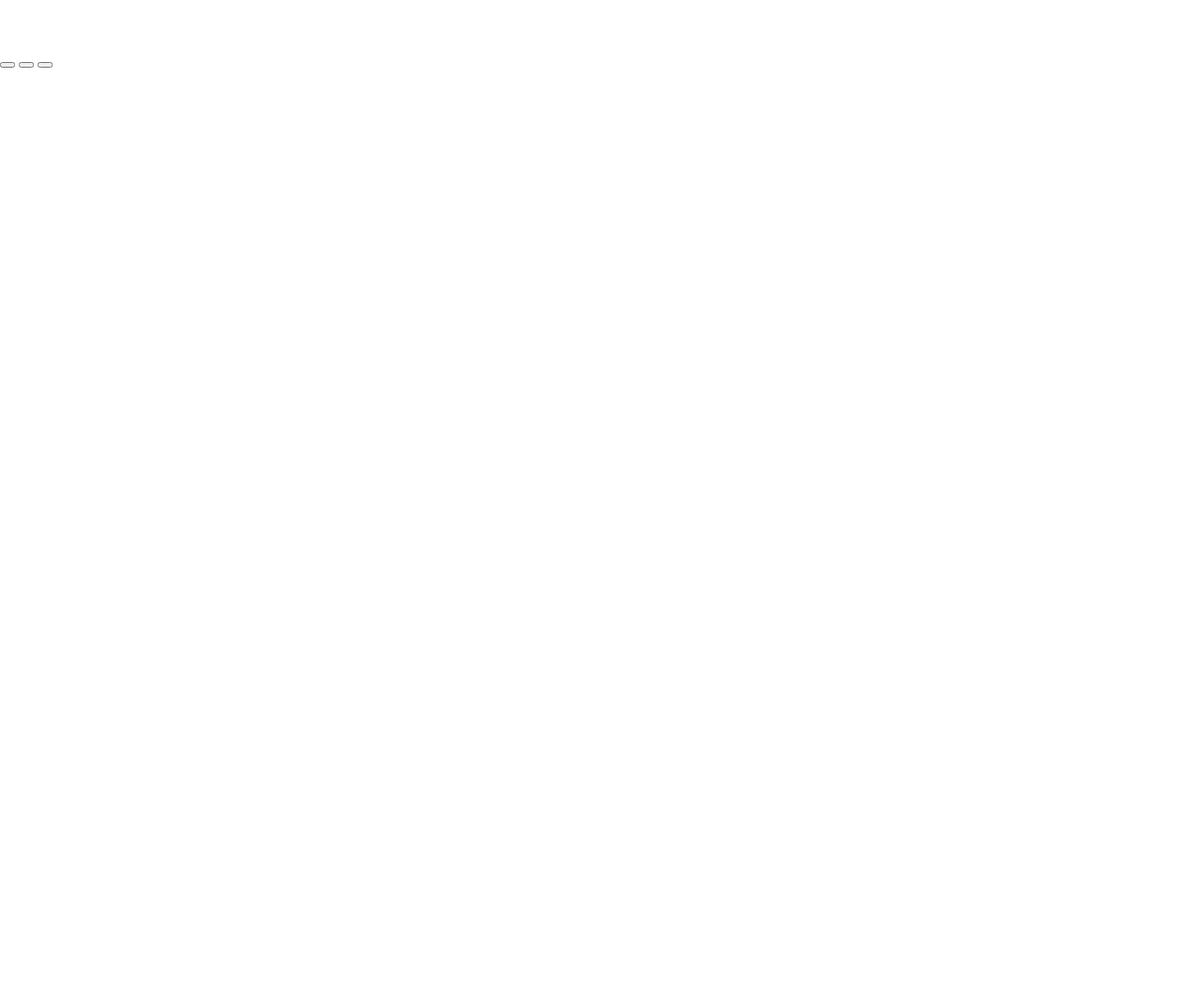
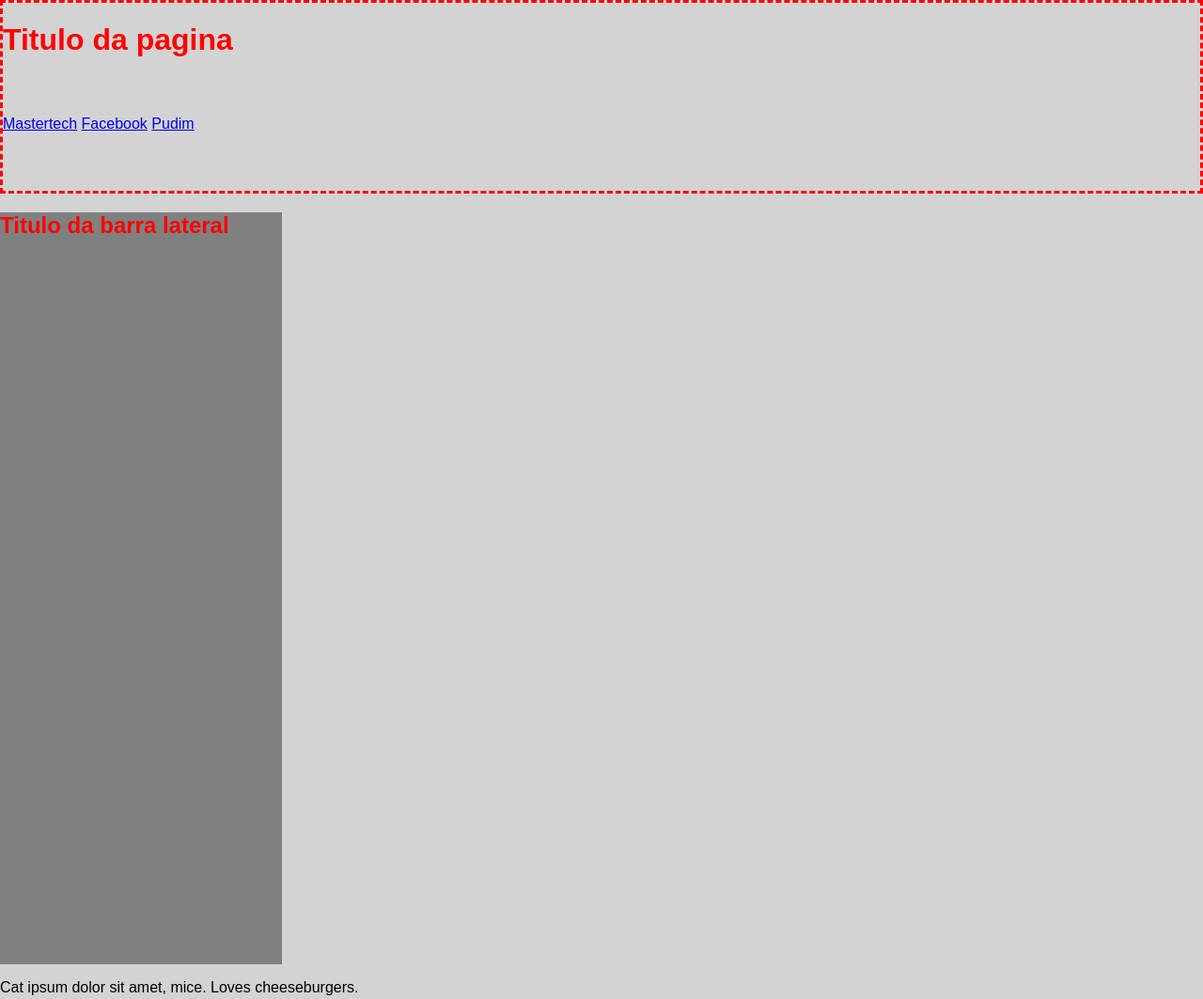
Before and after one commit to jairraya/101-exemplo-git, a plain HTML site: page index.html in a window 1280 px wide. Shown: the top 1063 px of the page at 94% size. Before the commit the page ends 800 px from the top, so only its background shows below. Drawn offline with Linux system fonts and the light colour scheme.

Commit message:
Embelezar a pagina

```diff
--- a/estilo.css
+++ b/estilo.css
@@ -1,3 +1,44 @@
 body{
     margin: 0;
+    background-color: lightgray;
+    font-family: sans-serif;
 }
+
+h1, h2 {
+    color: red;
+}
+
+header{
+    display: flex;
+    flex-direction: column;
+    align-items: ;
+    height: 200px;
+    border: dashed red;
+}
+
+nav{
+    margin-top: 40px;
+
+}
+
+aside{
+    display: absolute;
+    left: 0;
+    height: 100vh;
+    width: 300px;
+    background-color: grey;
+}
+
+section{
+    position: relative;
+}
+
+footer{
+    position: absolute;
+    left: 300px;
+}
+
+button{
+    border: solid red;
+    background-color: grey;
+}
--- a/index.html
+++ b/index.html
@@ -13,30 +13,30 @@
 <body>
 
     <header>
-        <h1></h1>
+        <h1>Titulo da pagina</h1>
         <nav>
-            <a></a>
-            <a></a>
-            <a></a>
+            <a href="http://mastertech.tech">Mastertech</a>
+            <a href="http://fb.com">Facebook</a>
+            <a href="http://pudim.com.br">Pudim</a>
         </nav>
     </header>
 
     <aside>
-        <h2></h2>
+        <h2>Titulo da barra lateral</h2>
         <p></p>
     </aside>
 
     <section>
-        <p></p>
-        <img src="" alt="">
-        <p></p>
-        <p></p>
+        <p>Cat ipsum dolor sit amet, mice. Loves cheeseburgers.</p>
+        <img src="http://placekitten.com/300/300" alt="placeholder">
+        <p>Meow curl up and sleep on the freshly laundered towels i love cuddles cough hairball, eat toilet paper. Sit on the laptop toy mouse squeak roll over but cat mojo so if it smells like fish eat as much as you wish, and chase mice, or meeeeouw.</p>
+        <p>Destroy the blinds need to chase tail. Get suspicious of own shadow then go play with toilette paper meow all night having their mate disturbing sleeping humans and sit in box get suspicious of own shadow then go play with toilette paper so love you, then bite you. </p>
     </section>
 
     <footer>
-        <button></button>
-        <button></button>
-        <button></button>
+        <button>Clique aqui</button>
+        <button>Não clique aqui</button>
+        <button>Clique aqui, mas só talvez</button>
     </footer>
 
 </body>
```
